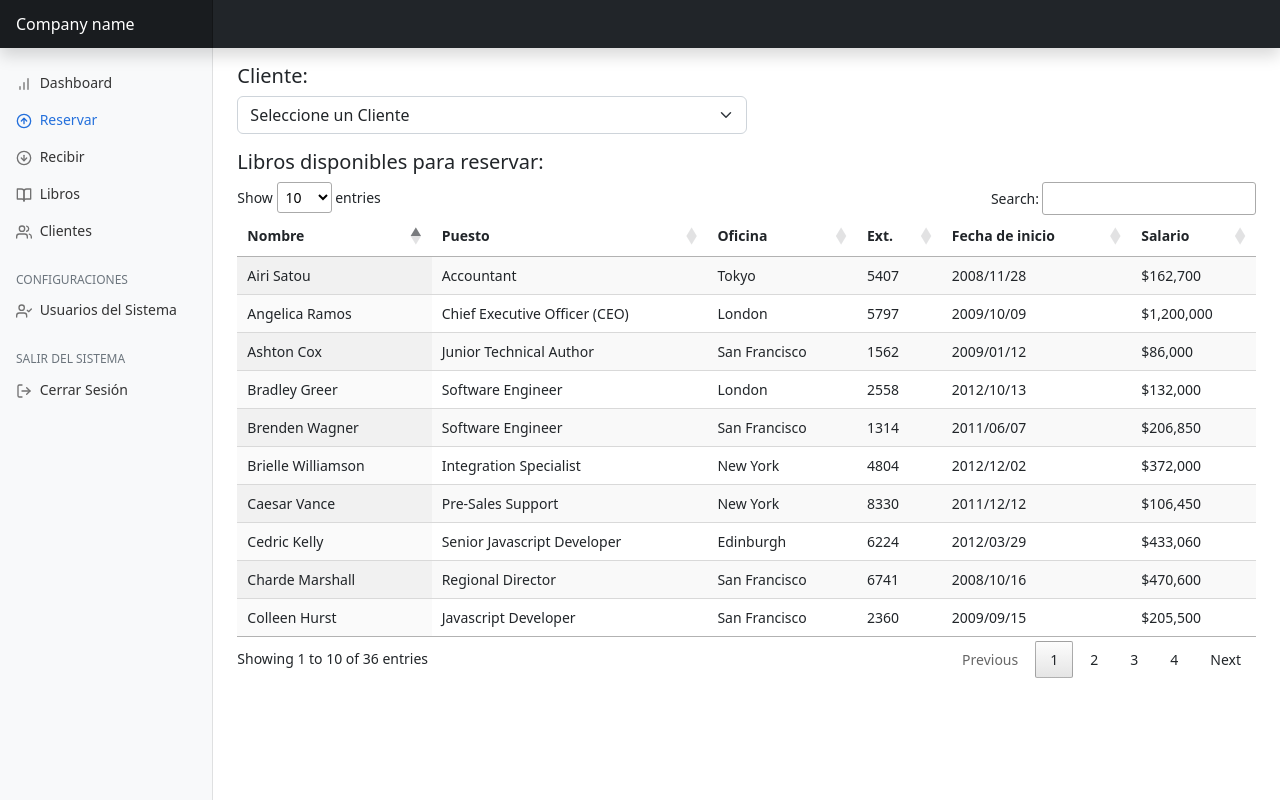
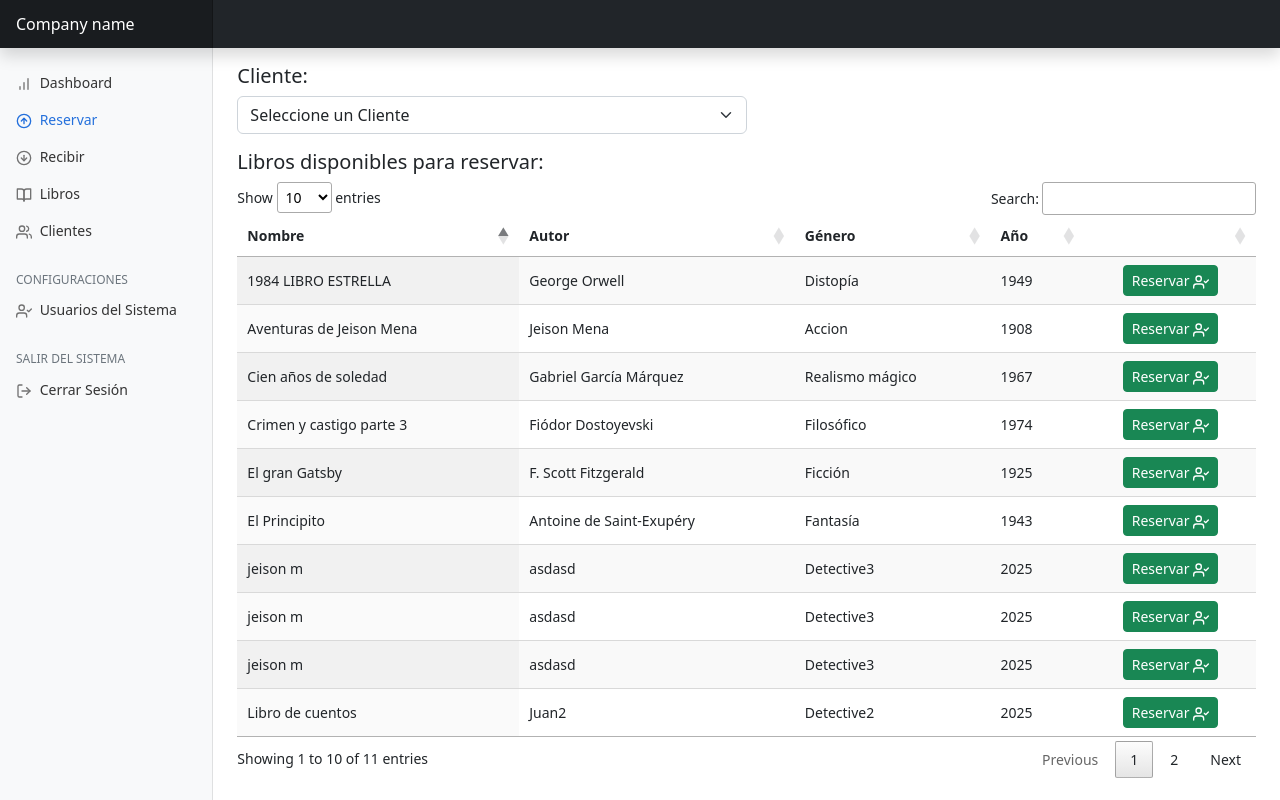
Before and after one commit to JeisonMena/proyecto_biblioteca, a PHP site: page /pages/reservar.php in a window 1280 px wide. Run offline with PHP 8.4, Linux system fonts and the light colour scheme; a user stored in the database is signed in; data comes from the database, SQL or seed files in the repository; data that the repository does not hold is empty; some libraries are stand-ins or nearby versions.

Commit message:
Add files via upload

```diff
--- /dev/null
+++ b/js/main.js
@@ -0,0 +1,7 @@
+/* globals Chart:false, feather:false */
+
+(() => {
+  'use strict'
+
+  feather.replace({ 'aria-hidden': 'true' })
+})()
--- a/layout/footer.php
+++ b/layout/footer.php
@@ -6,8 +6,8 @@
   <script src="../js/bootstrap.bundle.min.js"></script>
   <script src="https://cdn.jsdelivr.net/npm/feather-icons@4.28.0/dist/feather.min.js" integrity="sha384-uO3SXW5IuS1ZpFPKugNNWqTZRRglnUJK6UAZ/gxOX80nxEkN9NcGZTftn6RzhGWE" crossorigin="anonymous"></script>
   <script src="https://cdn.jsdelivr.net/npm/chart.js@2.9.4/dist/Chart.min.js" integrity="sha384-zNy6FEbO50N+Cg5wap8IKA4M/ZnLJgzc6w2NqACZaK0u0FXfOWRRJOnQtpZun8ha" crossorigin="anonymous"></script>
-  <script src="../js/dashboard.js"></script>
-
+  <script src="../js/main.js"></script>
+  <script src="https://cdn.jsdelivr.net/npm/sweetalert2@11"></script>
   <?= basename($_SERVER['PHP_SELF'])=="reservar.php"?'<script src="https://code.jquery.com/jquery-3.7.1.min.js"></script>':''?>
   <?= basename($_SERVER['PHP_SELF'])=="reservar.php"?'<script src="https://cdn.datatables.net/2.3.2/js/dataTables.js"></script>':''?>
 </body>
--- a/pages/reservar.php
+++ b/pages/reservar.php
@@ -15,72 +15,130 @@ require '../layout/header.php';
             ?>
         </select>
     </div>
+
     <div>
         <h5>Libros disponibles para reservar:</h5>
         <div class="table-responsive">
-            <table id="example" class="display" width="100%"></table>
+            <table id="tablaLibros" class="display w-100">
+                <thead>
+                    <tr>
+                        <th>Nombre</th>
+                        <th>Autor</th>
+                        <th>Género</th>
+                        <th>Año</th>
+                        <th></th>
+                    </tr>
+                </thead>
+                <tbody>
+                    <?php
+                    $resultado = mysqli_query($conn, "SELECT id, nombre, autor, genero, anno FROM libro WHERE estado = 1");
+                    while ($row = mysqli_fetch_assoc($resultado)) {
+                        echo "<tr id='libro-{$row['id']}'>
+                                <td>{$row['nombre']}</td>
+                                <td>{$row['autor']}</td>
+                                <td>{$row['genero']}</td>
+                                <td>{$row['anno']}</td>
+                                <td class='text-center'>
+                                    <button class='btn btn-sm btn-success' onclick='mostrarFechaReservacion({$row['id']})'>Reservar <span data-feather=\"user-check\" class=\"align-text-bottom\"></span></button>
+                                </td>
+                              </tr>";
+                    }
+                    ?>
+                </tbody>
+            </table>
+        </div>
     </div>
 </div>
 
+<!-- Modal -->
+<div class="modal fade" id="modalReservar" tabindex="-1" aria-labelledby="modalReservarLabel" aria-hidden="true">
+    <div class="modal-dialog modal-dialog-centered">
+        <div class="modal-content">
+            <div class="modal-header">
+                <h1 class="modal-title fs-5" id="modalReservarLabel">Seleccione la fecha de devolución</h1>
+                <button type="button" class="btn-close" data-bs-dismiss="modal" aria-label="Close"></button>
+            </div>
+            <div class="modal-body">
+                <form onsubmit="confirmarReservacion(); return false;">
+                    <input type="hidden" id="libroAReservar" value="0">
+                    <div class="mb-3">
+                        <label for="fechaDevolcion" class="form-label">Fecha</label>
+                        <input type="date" class="form-control" id="fechaDevolcion" min="<?= date('Y-m-d') ?>" max="<?= date('Y-m-d', (time() + (86400 * 30))) ?>" required>
+                    </div>
+                    <div class="mb-3 text-center">
+                        <button type="submit" class="btn btn-primary">Confirmar</button>
+                    </div>
+                </form>
+            </div>
+        </div>
+    </div>
 </div>
 
 <script>
     document.addEventListener('DOMContentLoaded', function() {
-    var dataSet = [
-        ['Tiger Nixon', 'System Architect', 'Edinburgh', '5421', '2011/04/25', '$320,800'],
-        ['Garrett Winters', 'Accountant', 'Tokyo', '8422', '2011/07/25', '$170,750'],
-        ['Ashton Cox', 'Junior Technical Author', 'San Francisco', '1562', '2009/01/12', '$86,000'],
-        ['Cedric Kelly', 'Senior Javascript Developer', 'Edinburgh', '6224', '2012/03/29', '$433,060'],
-        ['Airi Satou', 'Accountant', 'Tokyo', '5407', '2008/11/28', '$162,700'],
-        ['Brielle Williamson', 'Integration Specialist', 'New York', '4804', '2012/12/02', '$372,000'],
-        ['Herrod Chandler', 'Sales Assistant', 'San Francisco', '9608', '2012/08/06', '$137,500'],
-        ['Rhona Davidson', 'Integration Specialist', 'Tokyo', '6200', '2010/10/14', '$327,900'],
-        ['Colleen Hurst', 'Javascript Developer', 'San Francisco', '2360', '2009/09/15', '$205,500'],
-        ['Sonya Frost', 'Software Engineer', 'Edinburgh', '1667', '2008/12/13', '$103,600'],
-        ['Jena Gaines', 'Office Manager', 'London', '3814', '2008/12/19', '$90,560'],
-        ['Quinn Flynn', 'Support Lead', 'Edinburgh', '9497', '2013/03/03', '$342,000'],
-        ['Charde Marshall', 'Regional Director', 'San Francisco', '6741', '2008/10/16', '$470,600'],
-        ['Haley Kennedy', 'Senior Marketing Designer', 'London', '3597', '2012/12/18', '$313,500'],
-        ['Tatyana Fitzpatrick', 'Regional Director', 'London', '1965', '2010/03/17', '$385,750'],
-        ['Michael Silva', 'Marketing Designer', 'London', '1581', '2012/11/27', '$198,500'],
-        ['Paul Byrd', 'Chief Financial Officer (CFO)', 'New York', '3059', '2010/06/09', '$725,000'],
-        ['Gloria Little', 'Systems Administrator', 'New York', '1721', '2009/04/10', '$237,500'],
-        ['Bradley Greer', 'Software Engineer', 'London', '2558', '2012/10/13', '$132,000'],
-        ['Dai Rios', 'Personnel Lead', 'Edinburgh', '2290', '2012/09/26', '$217,500'],
-        ['Jenette Caldwell', 'Development Lead', 'New York', '1937', '2011/09/03', '$345,000'],
-        ['Yuri Berry', 'Chief Marketing Officer (CMO)', 'New York', '6154', '2009/06/25', '$675,000'],
-        ['Caesar Vance', 'Pre-Sales Support', 'New York', '8330', '2011/12/12', '$106,450'],
-        ['Doris Wilder', 'Sales Assistant', 'Sydney', '3023', '2010/09/20', '$85,600'],
-        ['Angelica Ramos', 'Chief Executive Officer (CEO)', 'London', '5797', '2009/10/09', '$1,200,000'],
-        ['Gavin Joyce', 'Developer', 'Edinburgh', '8822', '2010/12/22', '$92,575'],
-        ['Jennifer Chang', 'Regional Director', 'Singapore', '9239', '2010/11/14', '$357,650'],
-        ['Brenden Wagner', 'Software Engineer', 'San Francisco', '1314', '2011/06/07', '$206,850'],
-        ['Fiona Green', 'Chief Operating Officer (COO)', 'San Francisco', '2947', '2010/03/11', '$850,000'],
-        ['Shou Itou', 'Regional Marketing', 'Tokyo', '8899', '2011/08/14', '$163,000'],
-        ['Michelle House', 'Integration Specialist', 'Sydney', '2769', '2011/06/02', '$95,400'],
-        ['Suki Burks', 'Developer', 'London', '6832', '2009/10/22', '$114,500'],
-        ['Prescott Bartlett', 'Technical Author', 'London', '3606', '2011/05/07', '$145,000'],
-        ['Gavin Cortez', 'Team Leader', 'San Francisco', '2860', '2008/10/26', '$235,500'],
-        ['Martena Mccray', 'Post-Sales support', 'Edinburgh', '8240', '2011/03/09', '$324,050'],
-        ['Unity Butler', 'Marketing Designer', 'San Francisco', '5384', '2009/12/09', '$85,675'],
-    ];
-
-    new DataTable('#example', {
-        columns: [
-            { title: 'Nombre' },
-            { title: 'Puesto' },
-            { title: 'Oficina' },
-            { title: 'Ext.' },
-            { title: 'Fecha de inicio' },
-            { title: 'Salario' }
-        ],
-        data: dataSet,
+        new DataTable('#tablaLibros', {
             language: {
                 url: 'https://cdn.datatables.net/plug-ins/2.0.7/i18n/es-ES.json'
             }
         });
     });
-</script>
+
+    function mostrarFechaReservacion(id) {
+        const clienteId = document.getElementById('cliente').value;
+        if (clienteId == 0) {
+            alert('Por favor, seleccione un cliente.');
+            return;
+        }
+        const modal = new bootstrap.Modal(document.getElementById('modalReservar'));
+        modal.show();
+        document.getElementById('libroAReservar').value = id;
+    }
+
+    function confirmarReservacion() {
+        const libroId = document.getElementById('libroAReservar').value;
+        const clienteId = document.getElementById('cliente').value;
+        const fechaDevolucion = document.getElementById('fechaDevolcion').value;
+
+        if (libroId == 0 || clienteId == 0 || !fechaDevolucion) {
+            alert('Por favor, complete todos los campos.');
+            return;
+        }
+
+        fetch('../system/ajax.php', {
+                method: 'POST',
+                headers: {
+                    'Content-Type': 'application/json'
+                },
+                body: JSON.stringify({
+                    accion: 'reservar',
+                    libro_id: libroId,
+                    cliente_id: clienteId,
+                    fecha_devolucion: fechaDevolucion
+                })
+            })
+            .then(response => response.json())
+            .then(data => {
+                if (data.success) {
+                    const fila = document.getElementById('libro-' + libroId);
+                    fila.parentNode.removeChild(fila);
+                    const modal = bootstrap.Modal.getInstance(document.getElementById('modalReservar'));
+                    modal.hide();
+                    Swal.fire({
+                        title: "Exito!",
+                        text: data.message,
+                        icon: "success"
+                    });
+                } else {
+                    Swal.fire({
+                        title: "Error!",
+                        text: data.message,
+                        icon: "error"
+                    });
+                }
+            })
+            .catch(error => console.error('Error:', error));
+    }
 </script>
 <?php
 require '../layout/footer.php';
+?>
```
Also changed, not shown: index.php (+11 -5 lines), pages/index.php (+49 -1 lines), pages/libros.php (+20 -6 lines), system/ajax.php (+30 -0 lines). Lines whose indentation alone changed are shown as unchanged.
